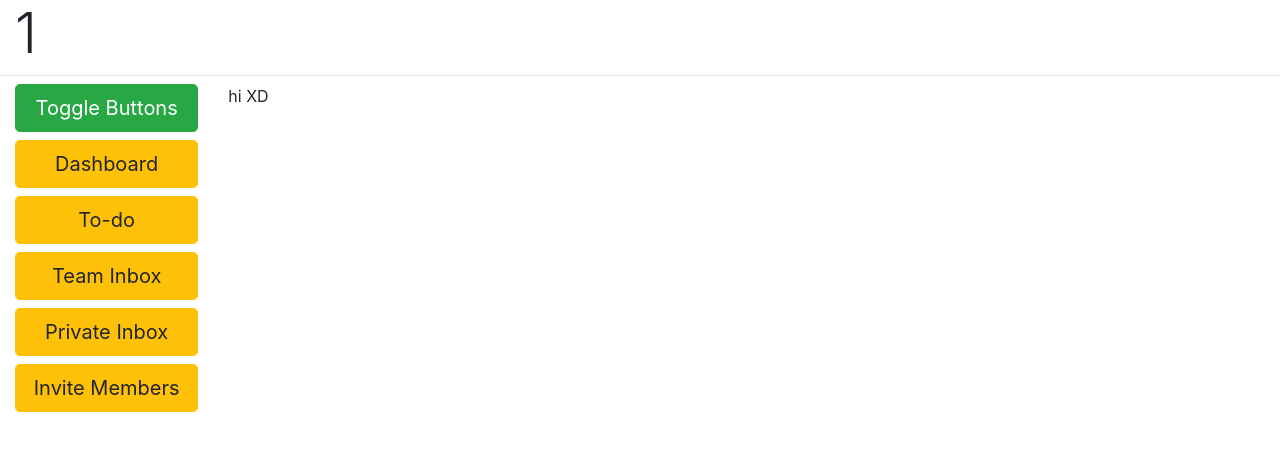
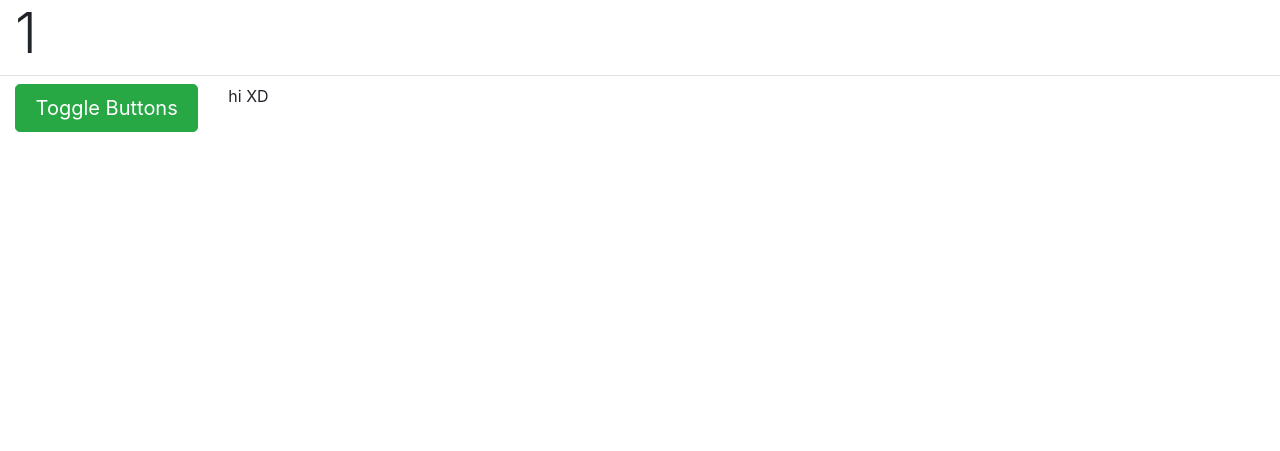
Before and after one commit to JChirinos3201/LetNogo, a Flask app: page /project/1/1 in a window 1280 px wide. Shown: the part 82-533 px from the top of the page. Run offline with Flask 2, Linux system fonts and the light colour scheme; a user stored in the database is signed in; data comes from the database, SQL or seed files in the repository; some libraries are stand-ins or nearby versions.

Commit message:
im so stupid

```diff
--- a/templates/project.html
+++ b/templates/project.html
@@ -52,8 +52,8 @@
     <div class="container-fluid mt-2">
         <div class="row">
             <div class="col-md-3 col-lg-2" bg-success id="buttonColumn">
-                <button class="btn btn-lg btn-block btn-success" onclick="toggleSidebar();">Toggle Buttons</button>
-                <div class="my-2" id="buttons">
+                <button class="btn btn-lg btn-block btn-success" type="button" data-toggle="collapse" data-target="#buttons" aria-expanded="false" aria-controls="buttons">Toggle Buttons</button>
+                <div class="my-2 collapse" id="buttons">
                     <button class="btn btn-lg btn-block btn-warning" onclick="displayDash()">Dashboard</button>
                     <button class="btn btn-lg btn-block btn-warning" onclick="displayTasks()">To-do</button>
                     <button class="btn btn-lg btn-block btn-warning" onclick="displayTeamInbox()">Team Inbox</button>
@@ -61,7 +61,7 @@
                     <button class="btn btn-lg btn-block btn-warning" type="button" data-toggle="collapse" data-target="#joinID" aria-expanded="false" aria-controls="joinID">Invite Members</button>
                     <div class="collapse" id="joinID">
                         <div class="card card-body">
-                            Other team members can join using this ID: <strong><textarea class="form-control" style="resize: none;" rows="5" id="toClipboard">{{p_id}}</textarea></strong>
+                            Other team members can join using this ID: <strong><textarea class="form-control" style="resize: none;" rows="5" id="toClipboard" disabled>{{p_id}}</textarea></strong>
                             <button class="btn btn-sm btn-success btn-block" onclick="copyToClipboard();">Copy to clipboard</button>
                         </div>
                     </div>
```
